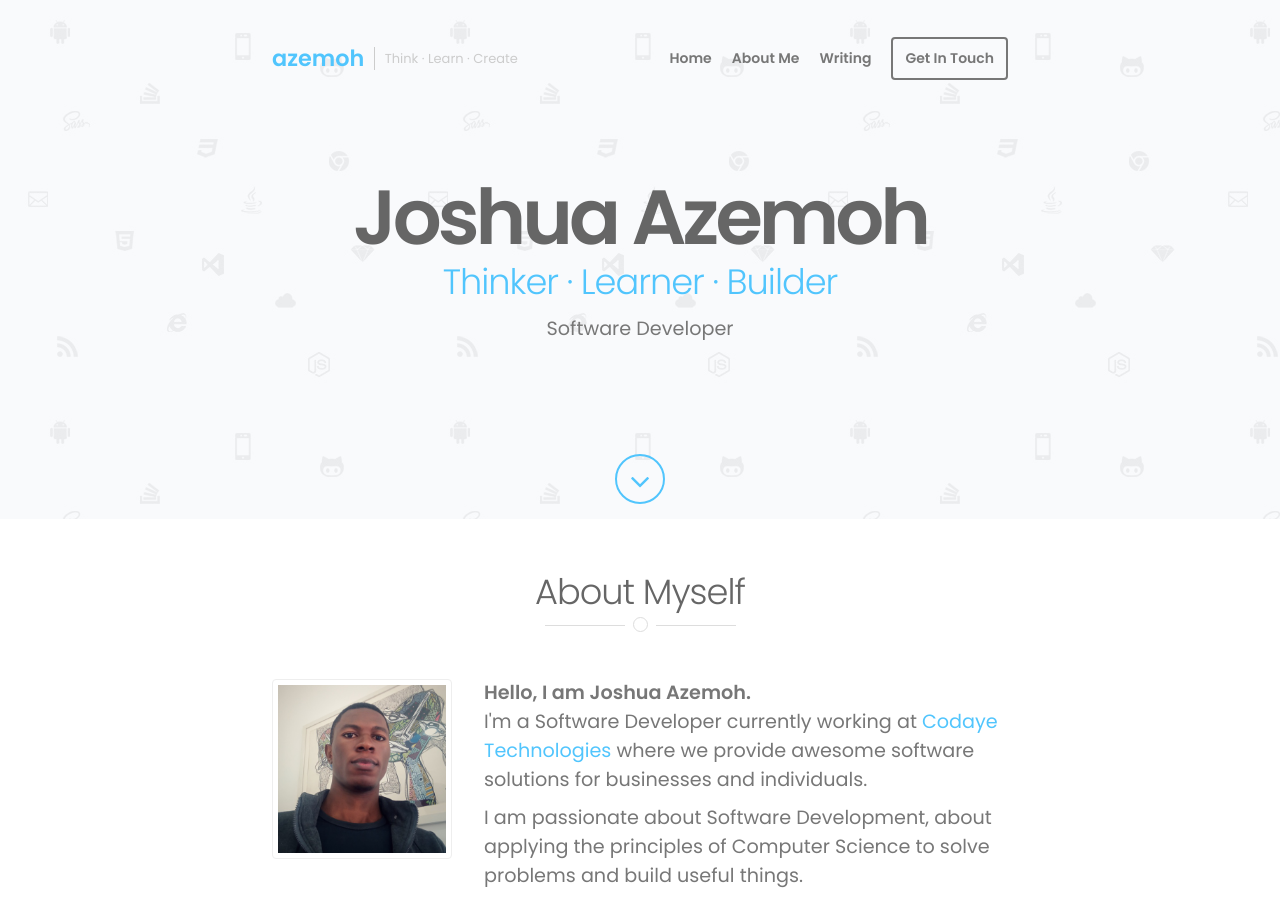
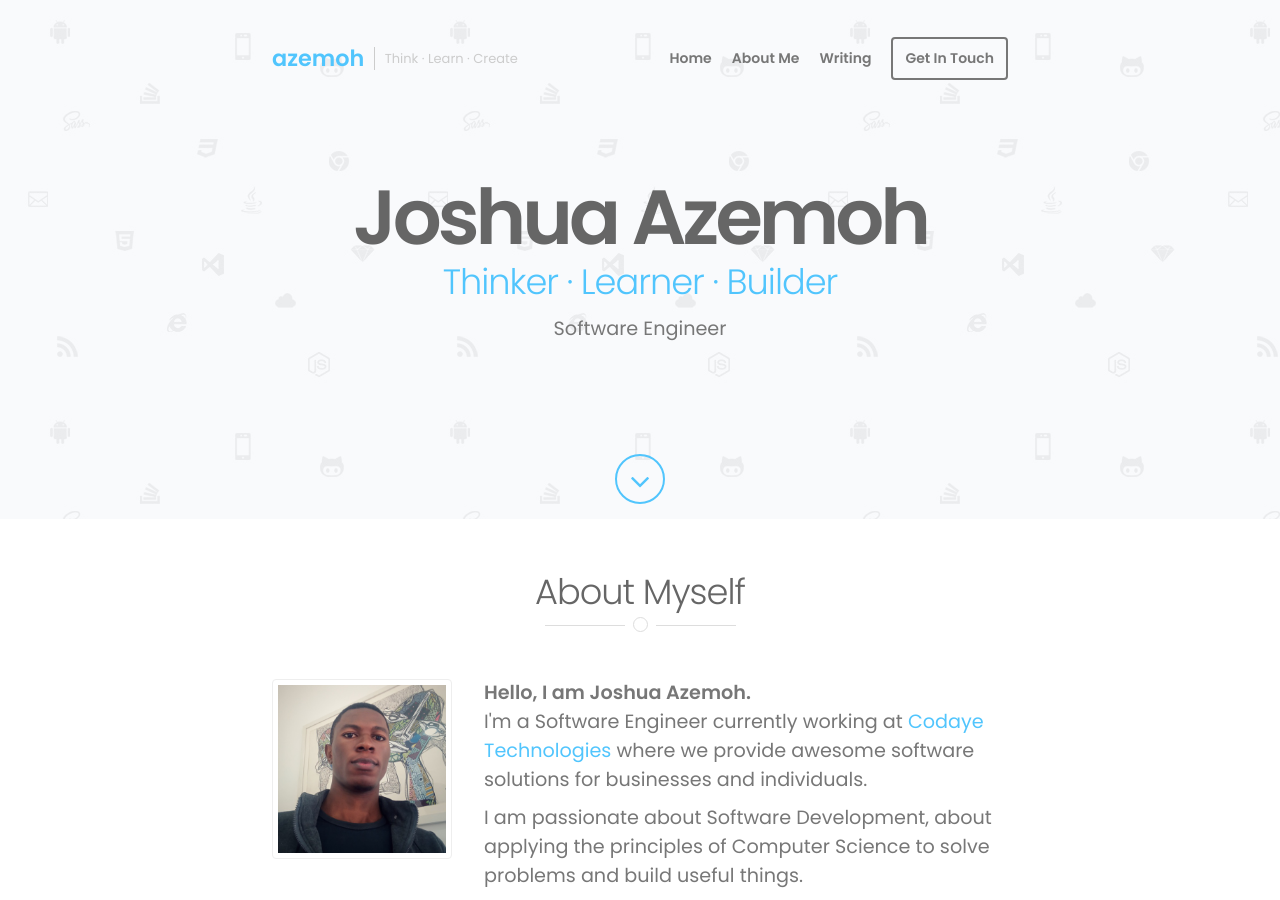
Before and after one commit to azemoh/azemoh.com, a Jekyll site: the page built from index.html, in a window 1280 px wide and 900 px high. Built offline with Jekyll 4.4.1, drawn with Linux system fonts in a browser that asks for light colours; nearby versions of some CDN libraries; some web fonts are replaced.

Commit message:
Update title

```diff
--- a/_includes/home_sections/about.html
+++ b/_includes/home_sections/about.html
@@ -12,7 +12,7 @@
 
       <div class="flex--col_tab flex--grow blurb lead">
         <p><strong>Hello, I am Joshua Azemoh.</strong><br>
-          I'm a Software Developer currently working at <a href="http://codaye.com" target="_blank">Codaye Technologies</a>
+          I'm a Software Engineer currently working at <a href="http://codaye.com" target="_blank">Codaye Technologies</a>
           where we provide awesome software solutions for businesses and individuals.</p>
         <p>I am passionate about Software Development, about applying the principles of Computer Science to solve problems and build useful things.</p>
       </div>
--- a/_includes/home_sections/hero.html
+++ b/_includes/home_sections/hero.html
@@ -3,7 +3,7 @@
     <div class="hero-intro">
       <h1 class="huge">{{ site.title }}<span class="blinking-cursor"> |</span></h1>
       <h2 class="tagline">{{ site.tagline }}</h2>
-      <p class="lead">Software Developer</p>
+      <p class="lead">Software Engineer</p>
     </div>
   </div>
 
```
